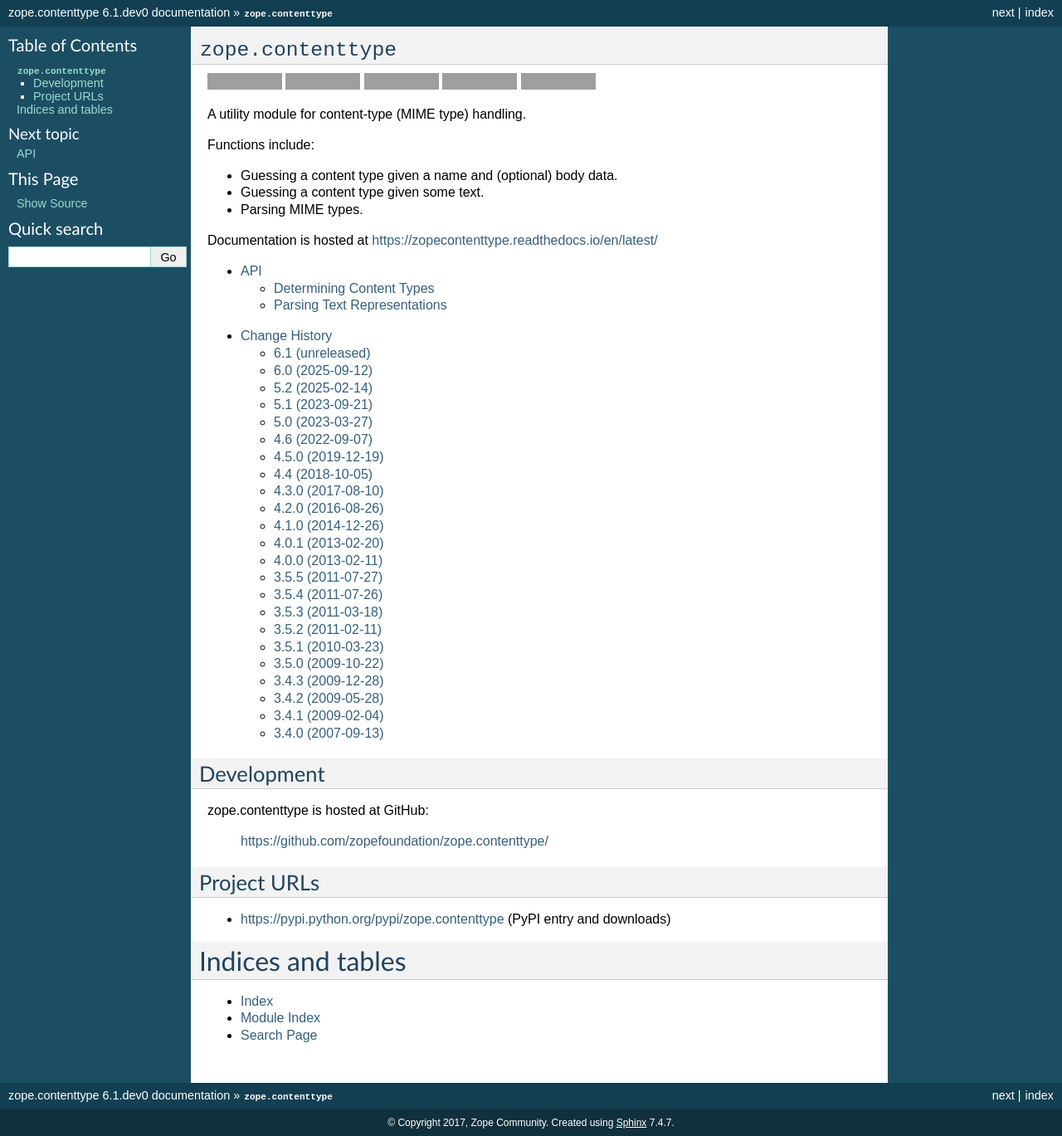
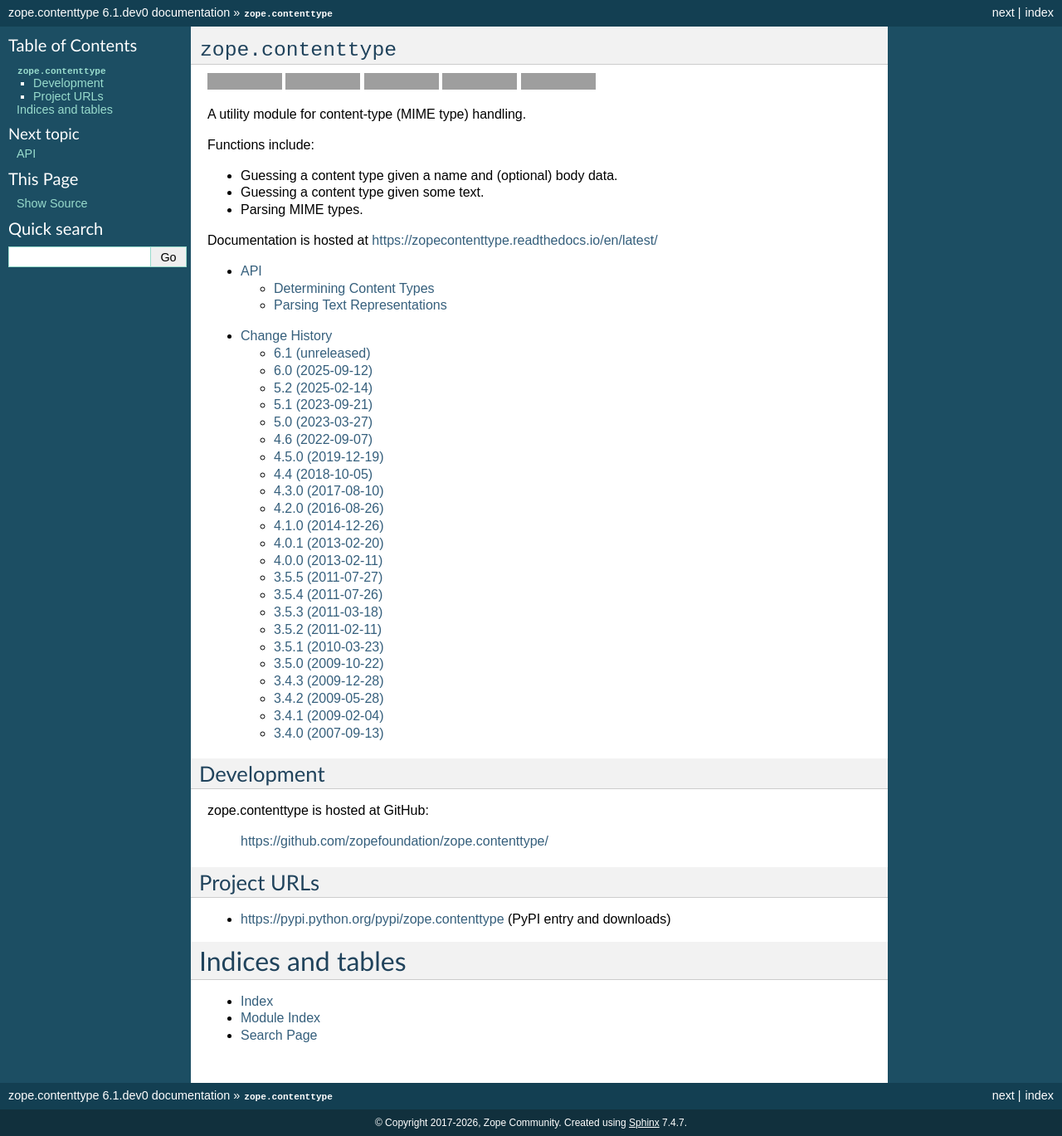
Before and after one commit to zopefoundation/zope.contenttype, a Sphinx documentation site: the page built from docs/index.rst, in a window 1280 px wide. Shown: the whole page at 83% size. Built offline with Sphinx 7.4.7, drawn with Linux system fonts in a browser that asks for light colours; part of the change alters nothing that is shown; grey boxes are pictures that could not be loaded.

```diff
--- a/docs/conf.py
+++ b/docs/conf.py
@@ -20,6 +20,7 @@
 # sys.path.insert(0, os.path.abspath('.'))
 import os
 import sys
+from datetime import datetime
 from importlib.metadata import version
 
 
@@ -59,7 +60,7 @@ master_doc = 'index'
 
 # General information about the project.
 project = 'zope.contenttype'
-copyright = '2017, Zope Community'
+copyright = f'2017-{datetime.now().year}, Zope Community'
 author = 'Zope Community'
 
 # The version info for the project you're documenting, acts as replacement for
```
